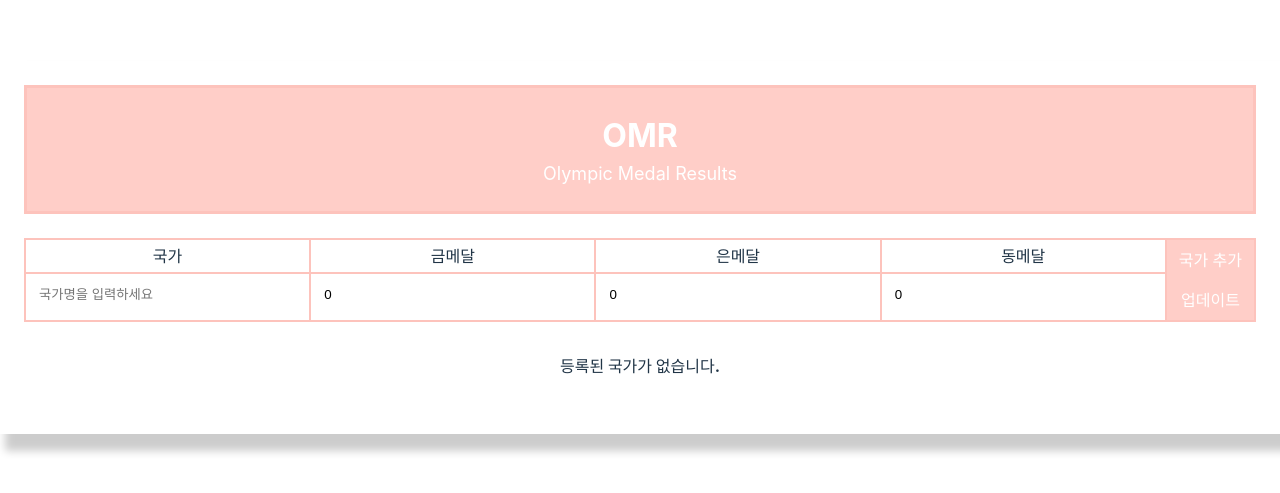
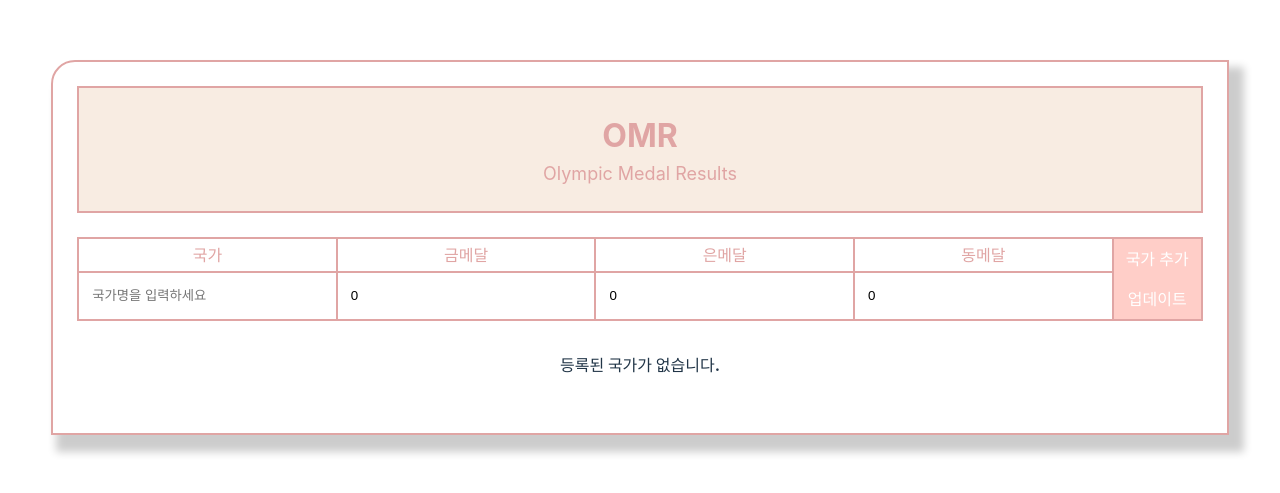
Before and after one commit to PJH-FE/olympic, a React (Vite) app: page / in a window 1280 px wide. Shown: the part 153-646 px from the top of the page. Built offline with nearby package versions, Linux system fonts and the light colour scheme; a web font is replaced by a local one.

Commit message:
스타일 수정

```diff
--- a/src/App.css
+++ b/src/App.css
@@ -3,12 +3,13 @@ div#root {
   flex-direction: column;
   align-items: center;
   justify-content: center;
-  width: 100%;
+  width: 92%;
   max-width: 1280px;
   min-width: 800px;
   margin: 0 auto;
   padding: 24px;
   background-color: #fff;
+  border: 2px solid #e0a5a4;
   border-radius: 24px 0 0 0;
   box-sizing: border-box;
   box-shadow: 10px 12px 9px 5px rgba(0, 0, 0, 0.2);
@@ -24,9 +25,9 @@ div#root {
   font-weight: 700;
   margin: 0;
   padding: 24px 0;
-  border: 3px solid #fdc3bc;
-  background-color: #ffcec8;
-  color: #fff;
+  border: 2px solid #e0a5a4;
+  background-color: #f8ece2;
+  color: #e0a5a4;
 }
 .title span {
   font-size: 18px;
@@ -39,7 +40,7 @@ form#inputArea {
   align-items: stretch;
   justify-content: flex-end;
   margin-top: 24px;
-  border: 2px solid #fdc3bc;
+  border: 2px solid #e0a5a4;
 }
 
 .inputBox {
@@ -49,19 +50,21 @@ form#inputArea {
   align-items: center;
 }
 .inputBox + .inputBox {
-  border-left: 2px solid #fdc3bc;
+  border-left: 2px solid #e0a5a4;
 }
 label {
   width: 100%;
   text-align: center;
   padding: 4px 0;
   font-weight: 700;
-  border-bottom: 2px solid #fdc3bc;
+  color: #e0a5a4;
+  border-bottom: 2px solid #e0a5a4;
 }
 input {
   outline: none;
   height: auto;
   width: 100%;
+  height: 100%;
   line-height: 24px;
   padding: 8px 12px;
   border: 1px solid #fff;
@@ -79,7 +82,7 @@ input {
   flex-direction: column;
   align-items: center;
   gap: 0;
-  border-left: 2px solid #fdc3bc;
+  border-left: 2px solid #e0a5a4;
 }
 .buttonArea button {
   width: 100%;
@@ -115,19 +118,20 @@ div#content select {
   line-height: 40px;
   padding: 0 8px;
   margin: 24px 0;
-  border-color: #fdc3bc;
+  border: 2px solid #e0a5a4;
 }
 
 div#content table {
   width: 100%;
   text-align: center;
-  border: 2px solid #fdc3bc;
+  border: 2px solid #e0a5a4;
   border-spacing: 0;
 }
 
 div#content table thead th {
   padding: 8px 0;
-  border-bottom: 1px solid #fdc3bc;
+  border-bottom: 2px solid #e0a5a4;
+  background: #f8ece2;
 }
 div#content table tbody {
   color: #000;
@@ -136,7 +140,7 @@ div#content table tbody td {
   padding: 0;
 }
 div#content table tbody tr + tr td {
-  border-top: 1px solid #fdc3bc;
+  border-top: 1px solid #e0a5a4;
 }
 div#content table tbody td button {
   background-color: transparent;
--- a/src/components/Form.jsx
+++ b/src/components/Form.jsx
@@ -35,6 +35,7 @@ const Form = (props) => {
   const [medalList, setMedalList] = useState([]);
   const handleAddMedalList = (e) => {
     e.preventDefault();
+
     if (country.length === 0) {
       return alert("국가명을 입력해주세요.");
     } else if (!!document.getElementById(country.trim())) {
@@ -75,12 +76,15 @@ const Form = (props) => {
 
   const handleModifyMedalList = (e) => {
     e.preventDefault();
+
     if (document.getElementById("country").value.length === 0) {
       return alert("국가명을 입력해주세요.");
     }
+
     const matchCountry = medalList.filter((list) => {
       return list.country === country.trim();
     });
+
     if (matchCountry.length === 0) {
       alert("일치하는 국가가 없습니다.");
     } else {
@@ -107,6 +111,7 @@ const Form = (props) => {
       updateList(JSON.parse(loadData));
     }
   };
+
   return (
     <form id="inputArea">
       <div className="inputBox">
--- a/src/index.css
+++ b/src/index.css
@@ -5,8 +5,8 @@
   line-height: 1.5;
   font-weight: 400;
 
-  color: #fdc3bc;
-  background-color: #fedfb5;
+  color: #e0a5a4;
+  background-color: #fefde9;
 
   font-synthesis: none;
   text-rendering: optimizeLegibility;
```
Also changed, not shown: 4 other files (tests, documents, lock files or other folders).
